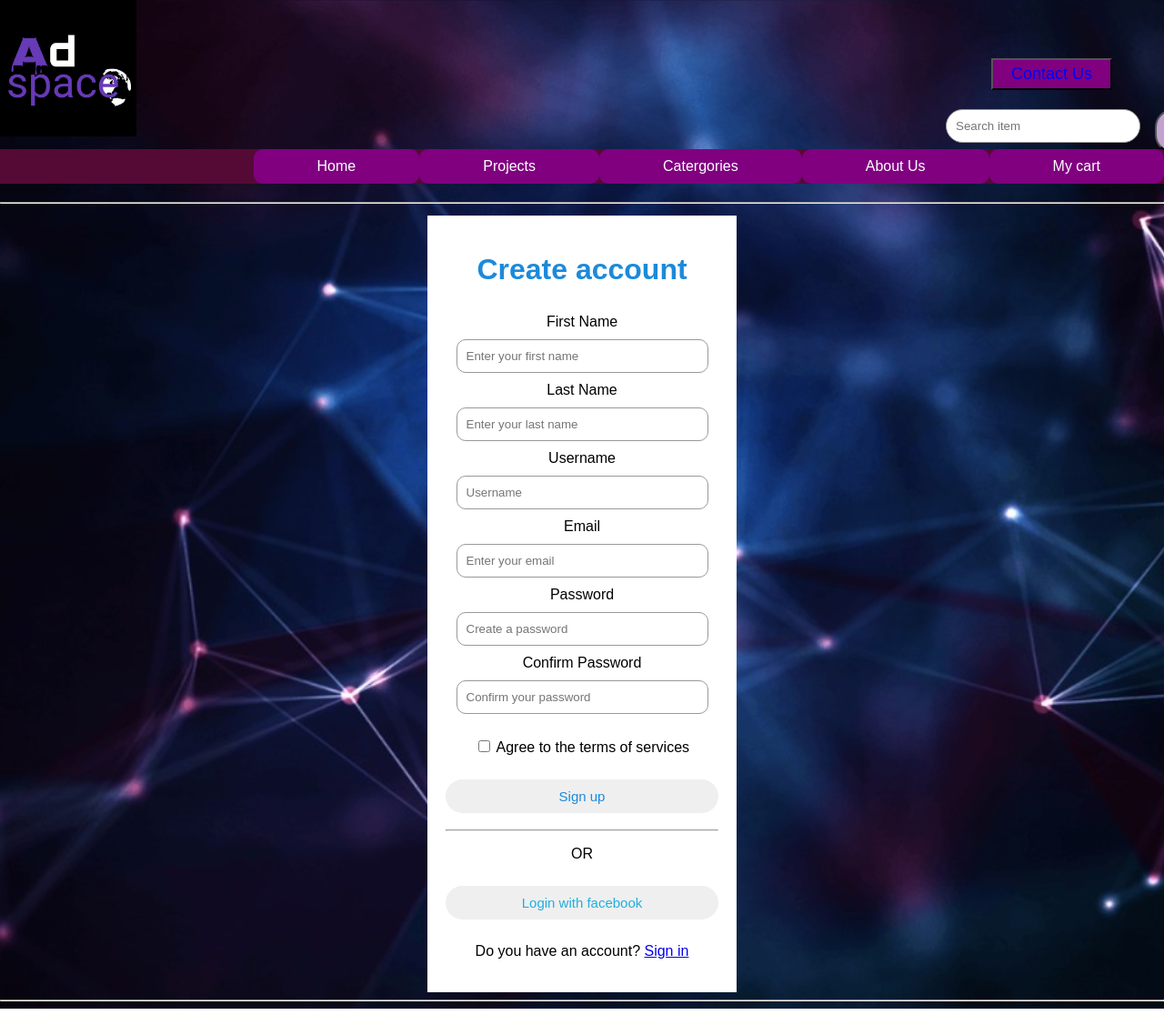
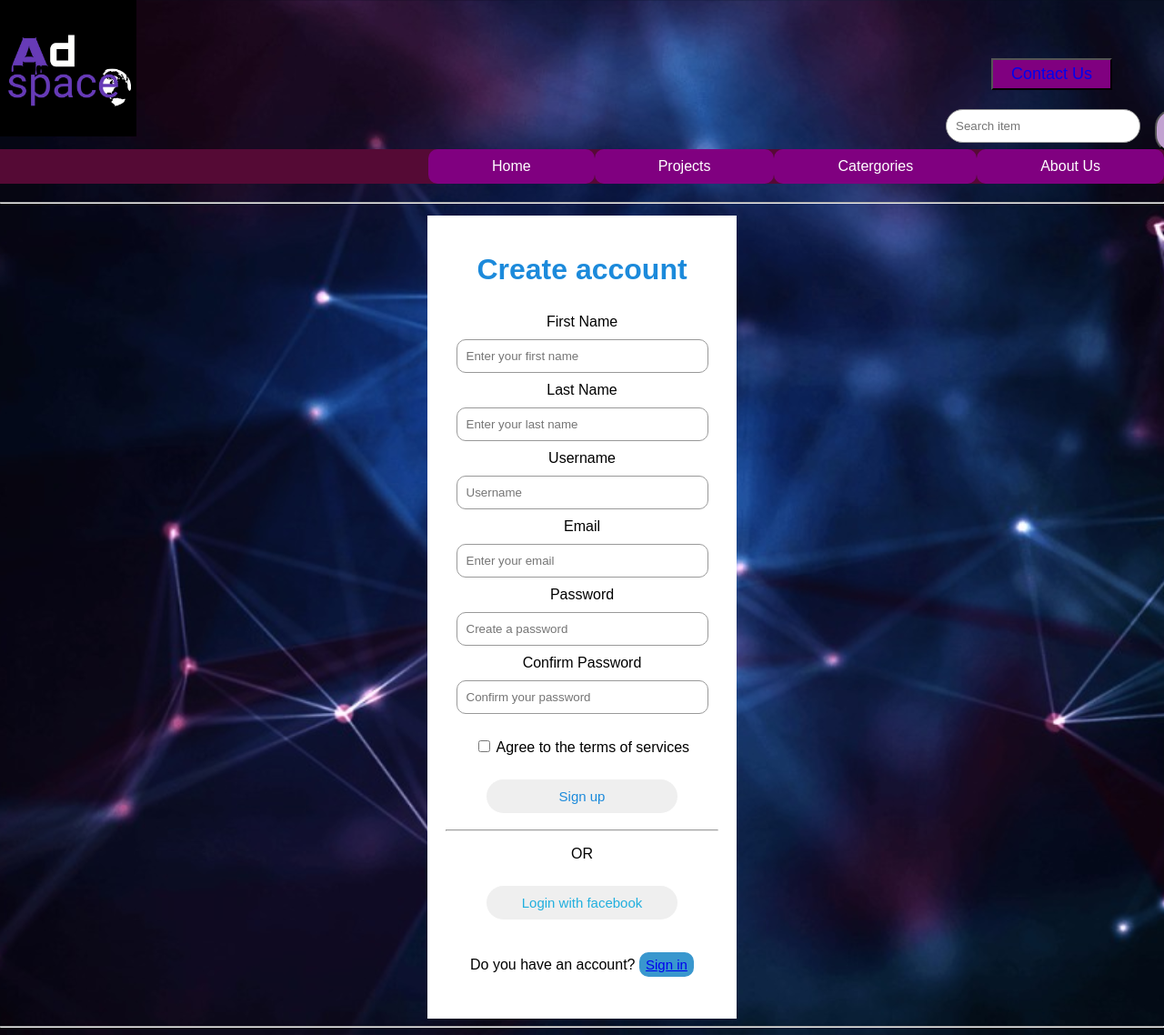
Before and after one commit to it21097010/website-project, a PHP site: page /signup.html in a window 1280 px wide; the page is wider, and only the part inside the window is pictured. Shown: that part at 91% size. Before the commit the page ends 1109 px from the top of that part, so only its background shows below. Run offline with PHP 8.4, Linux system fonts and the light colour scheme.

Commit message:
signup done

```diff
--- a/Styles/signup.css
+++ b/Styles/signup.css
@@ -60,8 +60,8 @@ ul.menu{
 	padding:0px;
 	margin: 10px 0px 20px 0px;
 	overflow:hidden;
+}
 
-}
 li.menu{
 	float:right;
 }
@@ -77,8 +77,6 @@ li a{
 	background-color:purple;
 	text-align:center;
 	border-radius: 10px;
-
-
 }
 
 li a:hover{
@@ -128,7 +126,7 @@ body
 	outline: none;
 	cursor: pointer;
 	color: #1c8adb;
-	width: 100%;
+	width: 70%;
 }
 .facebook
 {
@@ -140,5 +138,23 @@ body
 	outline: none;
 	cursor: pointer;
 	color: #21afde;
-	width: 100%;
+	width: 70%;
 }
+
+.signin_button{
+	padding: 5px;
+	border-radius: 10px;
+	font-size: 15px;
+	margin: 10px 0;
+	border: none;
+	outline: none;
+	cursor: pointer;
+	color: white;
+	background-color: rgb(57, 151, 206);
+	width: 20%;
+}
+
+a:visited {
+	color: white;
+	text-decoration: none;
+}
--- a/signup.html
+++ b/signup.html
@@ -19,9 +19,8 @@
 
 
   <ul class="menu">
-    <li class="menu"><a href="Cart.html">My cart</li></a>
-    <li class="menu"><a href="About us.html">About Us</li></a>
-    <li class="menu"><a href="category.html">Catergories</li></a>
+    <li class="menu"><a href="aboutus.html">About Us</li></a>
+    <li class="menu"><a href="catergories.html">Catergories</li></a>
     <li class="menu"><a href="projects.html">Projects</li></a>
     <li class="menu"><a href="Home.html">Home</li></a>
   </ul>
@@ -48,7 +47,7 @@
       <hr>
       <p class="or">OR</p>
       <button class="facebook">Login with facebook</button>
-      <p>Do you have an account? <a href="signin.html" class="sign_link">Sign in</a></p>
+      <p>Do you have an account? <button class="signin_button"><a href="signin.html" class="sign_link">Sign in</a></button></p>
     </form>
   </div>
 
```
